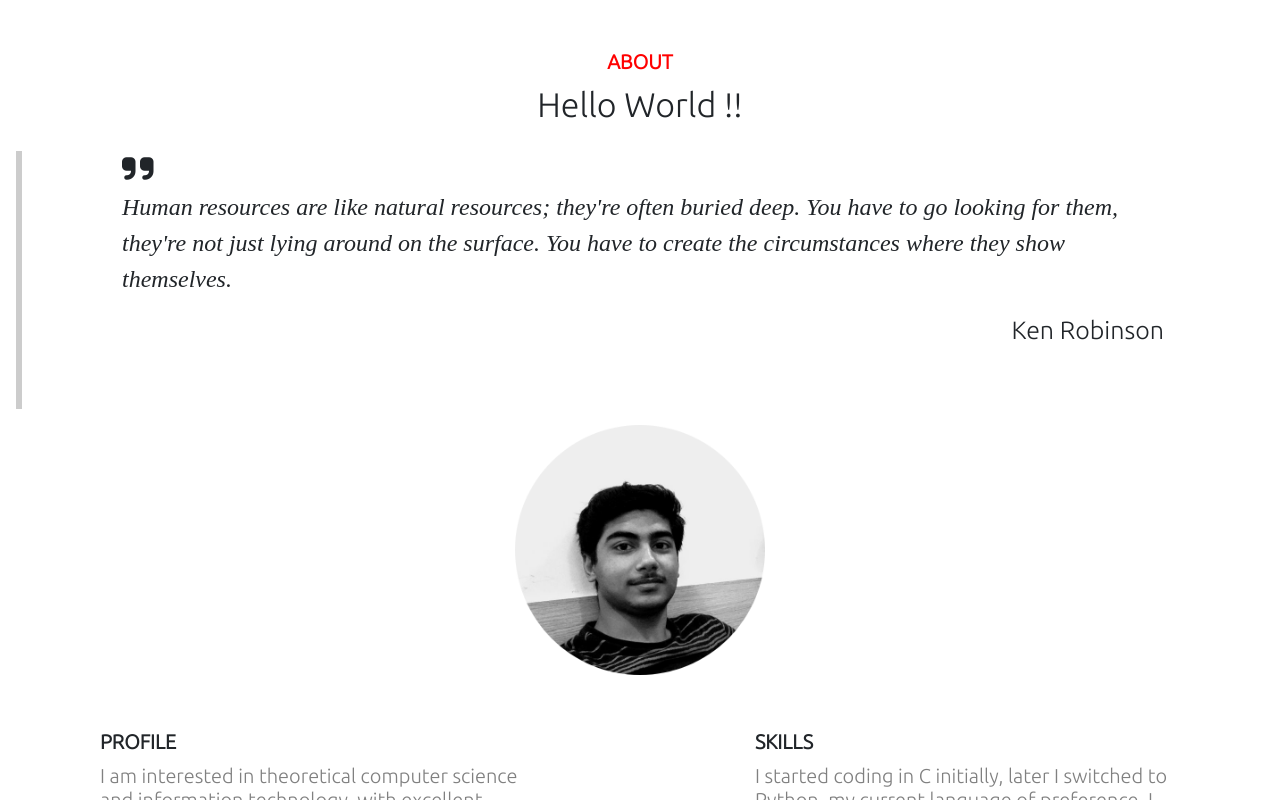
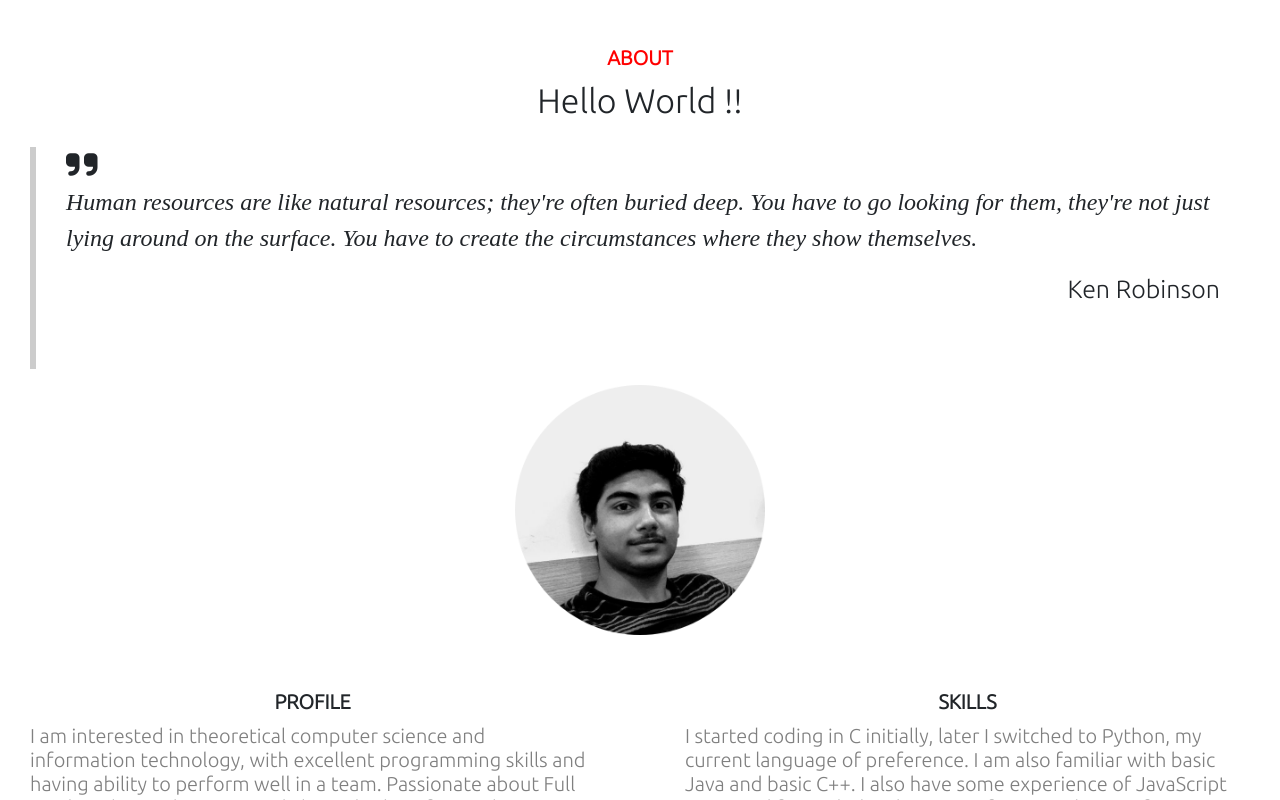
Before and after one commit to itsmesoumik23/myResumeSite, a plain HTML site: page index.html in a window 1280 px wide. Shown: the part 780-1580 px from the top of the page. Drawn offline with nearby package versions, Linux system fonts and the light colour scheme.

Commit message:
lesser padding for mobile screen css

```diff
--- a/css/styles.css
+++ b/css/styles.css
@@ -49,13 +49,34 @@ body{
 }
 
 
-@media (min-width: 442px) {
+@media (min-width: 502px) {
     .mid {
         text-align: center;
         padding-bottom: 195px;
         padding-top: 80px;
         /* line-height: 50px; */
         background: black !important;
+    }
+    .hello{
+        font-size: 1rem !important;
+    }
+    .w3-xlarge{
+        font-size: 23px !important;
+    }
+    .w3-panel{
+        padding: 0px 30px !important;
+    }
+    .prof-intro, .details, .skill-intro, .details, .pseudorandom, .covid, .keep{
+        padding: 0px 30px !important;
+    }
+    iframe{
+        width: 390px !important;
+    }
+    .w3-container{
+        padding: 0px 30px !important;
+    }
+    .skillh2, .profh2{
+        text-align: center !important;
     }
 }
 
@@ -95,11 +116,11 @@ body{
     color: red;
 }
 
-@media (max-width: 880px){
+/* @media (max-width: 880px){
     .skill{
         padding-top: 20px;
     }
-}
+} */
 .btn-outline-danger{
     size: 20px !important;
 }
```
